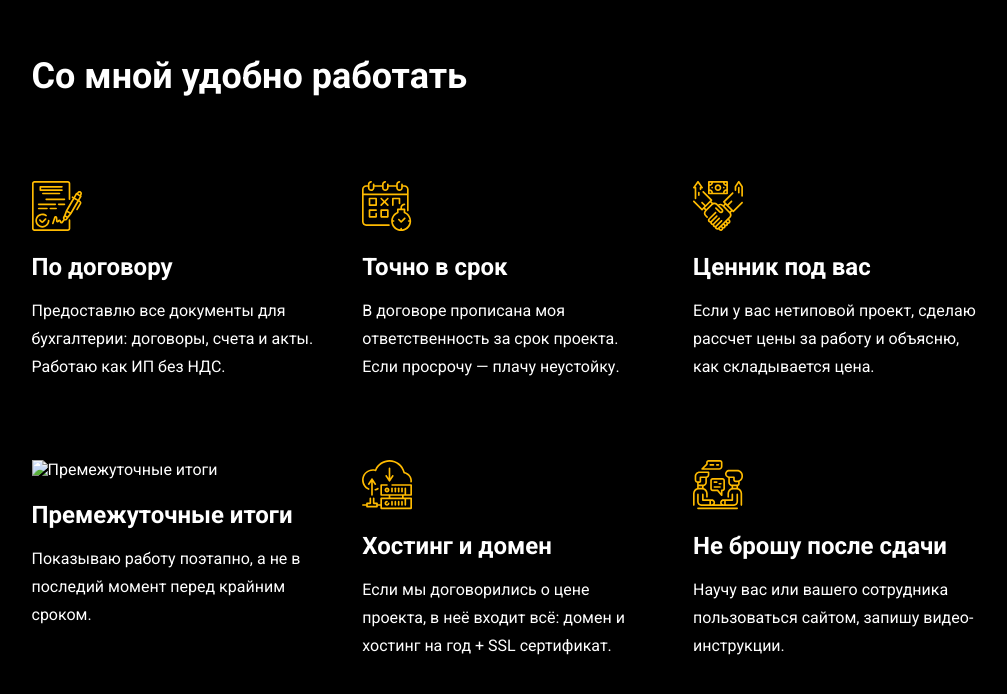
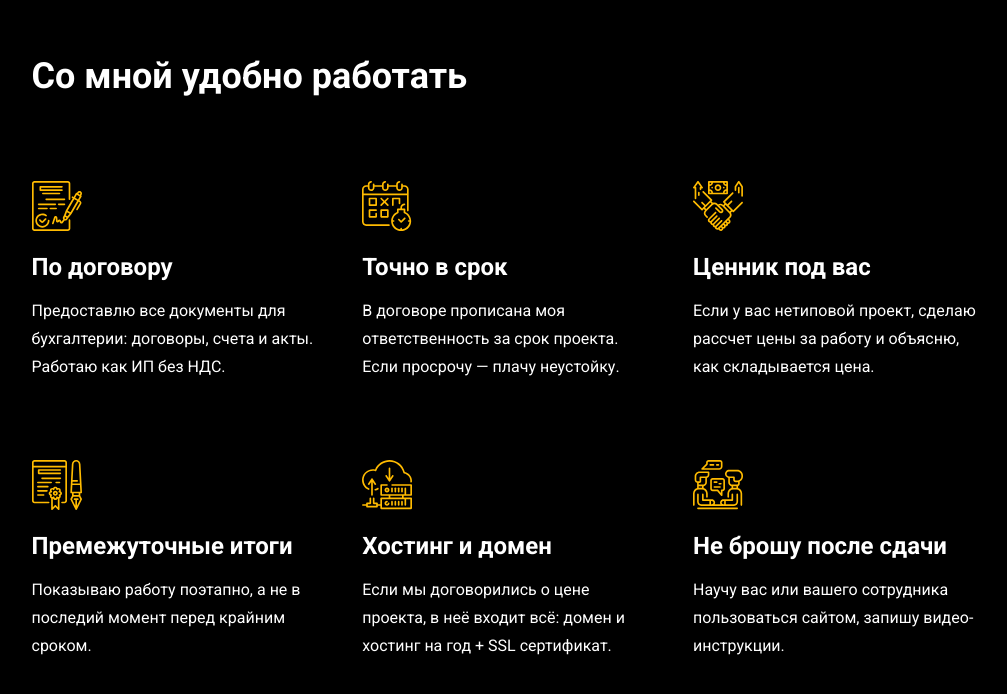
Before and after one commit to Immsan/My_Portfolio, a plain HTML site: page index.html in a window 1280 px wide. Shown: the part 696-1390 px from the top of the page, without its empty margins (136-1143 px from the left). Drawn offline with Linux system fonts and the light colour scheme; the site is published under a folder, as on GitHub Pages, so addresses that start at the root find nothing; files whose address does not match are found by name.

Commit message:
Add files via upload

```diff
--- a/index.html
+++ b/index.html
@@ -74,7 +74,7 @@
                      складывается цена.</p>
                </div>
                <div class="features-item wow fadeInLeft">
-                  <img src="/img/icon/steps-img.svg" alt="Премежуточные итоги" class="features-image">
+                  <img src="./img/icon/steps-img.svg" alt="Премежуточные итоги" class="features-image">
                   <h3 class="features-title">Премежуточные итоги</h3>
                   <p class="features-text">Показываю работу поэтапно, а не в последий момент перед крайним сроком.
                   </p>
```
